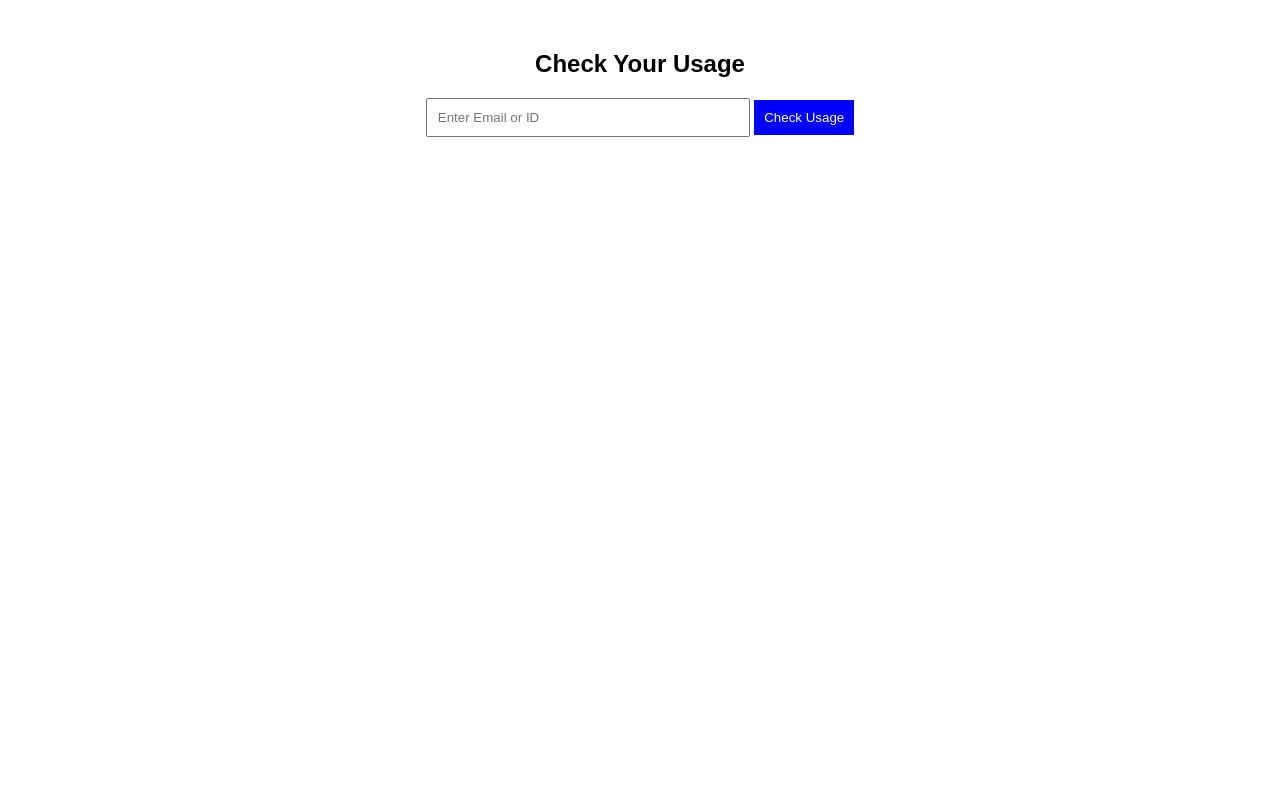
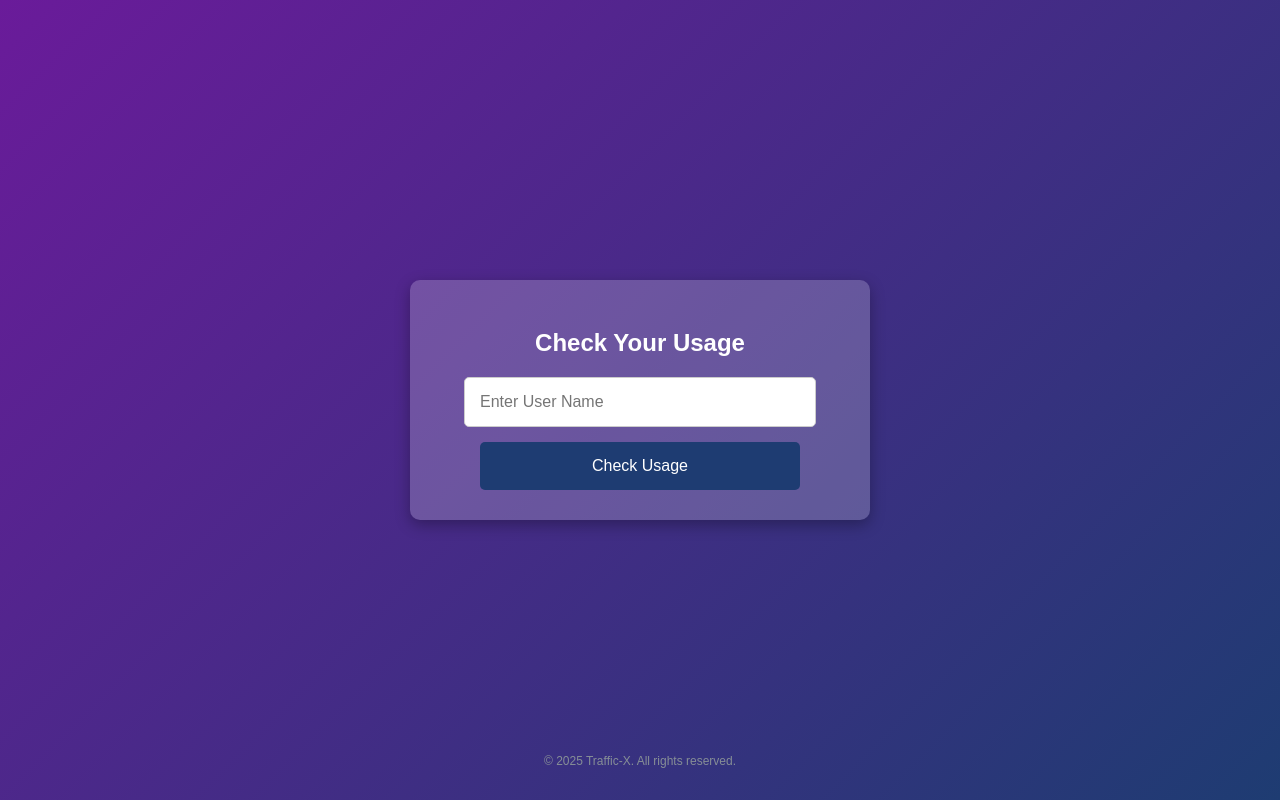
Before and after one commit to pathumaaa/SACHI-X, a Flask app: page / in a window 1280 px wide. Run offline with Flask 2, Linux system fonts and the light colour scheme.

Commit message:
Update index.html

```diff
--- a/templates/index.html
+++ b/templates/index.html
@@ -5,17 +5,84 @@
     <meta name="viewport" content="width=device-width, initial-scale=1.0">
     <title>Check Usage</title>
     <style>
-        body { font-family: Arial, sans-serif; text-align: center; margin-top: 50px; }
-        input { padding: 10px; width: 300px; }
-        button { padding: 10px; background-color: blue; color: white; border: none; cursor: pointer; }
-        button:hover { background-color: darkblue; }
+        body {
+            font-family: 'Arial', sans-serif;
+            background: linear-gradient(135deg, #6a1b9a, #1e3c72); /* Purple to Blue gradient */
+            display: flex;
+            flex-direction: column;
+            justify-content: center;
+            align-items: center;
+            height: 100vh;
+            margin: 0;
+            color: white;
+        }
+        h2 {
+            color: #fff;
+            margin-bottom: 20px;
+        }
+        .form-container {
+            background: rgba(255, 255, 255, 0.2); /* Semi-transparent white background */
+            padding: 30px;
+            border-radius: 10px;
+            box-shadow: 0 5px 15px rgba(0, 0, 0, 0.3);
+            width: 100%;
+            max-width: 400px;
+            text-align: center;
+        }
+        input {
+            padding: 15px;
+            width: 80%;
+            margin-bottom: 15px;
+            border: 1px solid #ccc;
+            border-radius: 5px;
+            font-size: 16px;
+            background-color: #fff;
+            color: #333;
+        }
+        input:focus {
+            border-color: #007BFF;
+            outline: none;
+        }
+        button {
+            padding: 15px;
+            width: 80%;
+            background-color: #1e3c72; /* Blue button */
+            color: white;
+            border: none;
+            border-radius: 5px;
+            font-size: 16px;
+            cursor: pointer;
+        }
+        button:hover {
+            background-color: #0056b3;
+        }
+        button:active {
+            background-color: #004085;
+        }
+        .footer {
+            font-size: 12px;
+            color: #868e96;
+            margin-top: 20px;
+            text-align: center;
+            position: absolute;
+            bottom: 20px;
+            width: 100%;
+        }
     </style>
 </head>
 <body>
-    <h2>Check Your Usage</h2>
-    <form action="/usage" method="POST">
-        <input type="text" name="user_input" placeholder="Enter Email or ID" required>
-        <button type="submit">Check Usage</button>
-    </form>
+
+    <div class="form-container">
+        <h2>Check Your Usage</h2>
+        <form action="/usage" method="POST">
+            <input type="text" name="user_input" placeholder="Enter User Name" required>
+            <button type="submit">Check Usage</button>
+        </form>
+    </div>
+
+    <div class="footer">
+        <p>&copy; 2025 Traffic-X. All rights reserved.</p>
+    </div>
+
 </body>
 </html>
```
